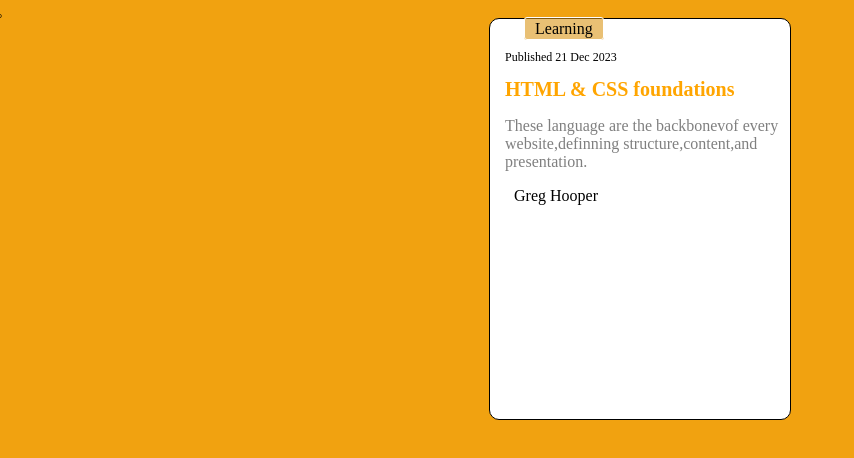
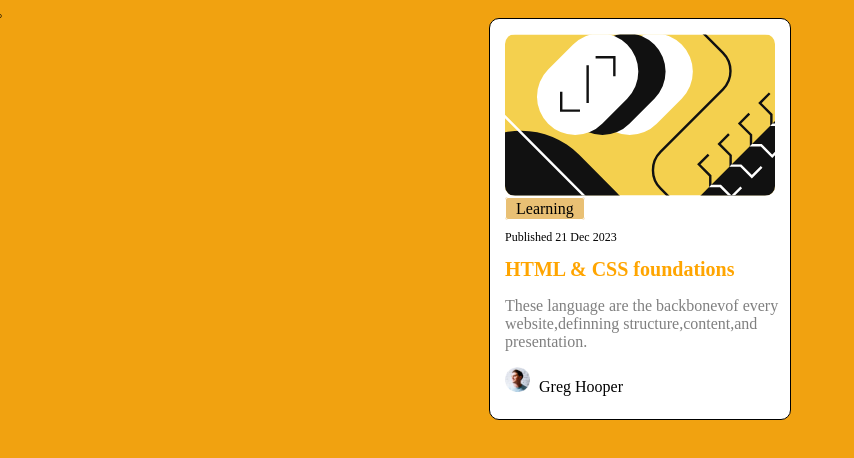
Before and after one commit to venni03-08/bog_page_layout, a plain HTML site: page index.html in a window 1280 px wide. Shown: the whole page, without its empty margins (0-854 px from the left). Drawn offline with Linux system fonts and the light colour scheme.

Commit message:
Update index.html

```diff
--- a/index.html
+++ b/index.html
@@ -8,13 +8,14 @@
 </head>̥
 <body>
     <div>
-        <img src="../image/illustration-article.svg" alt="">
+        <img src="illustration-article.svg" alt="">
         <a href="">Learning</a>
         <p class="pub-date">Published 21 Dec 2023</p>
         <h1>HTML & CSS foundations</h1>
         <p class="discp">These language are the backbonevof every website,definning structure,content,and presentation.</p>
-        <img src="../image/image-avatar.webp" alt="" class="avatar" >
+        <img src="image-avatar.webp" alt="" class="avatar" >
         <span>Greg Hooper</span>
     </div>
 </body>
+
 </html>
```
